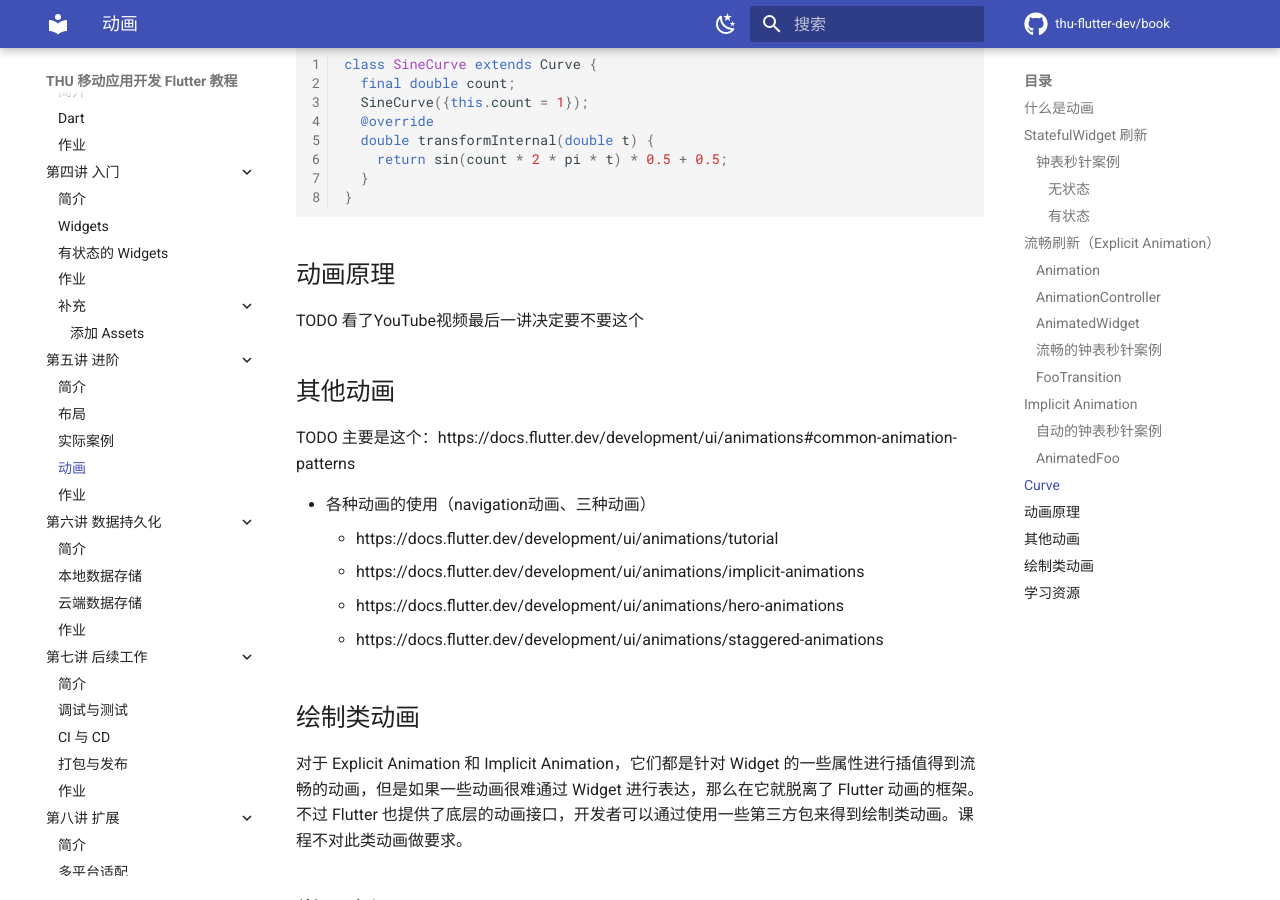
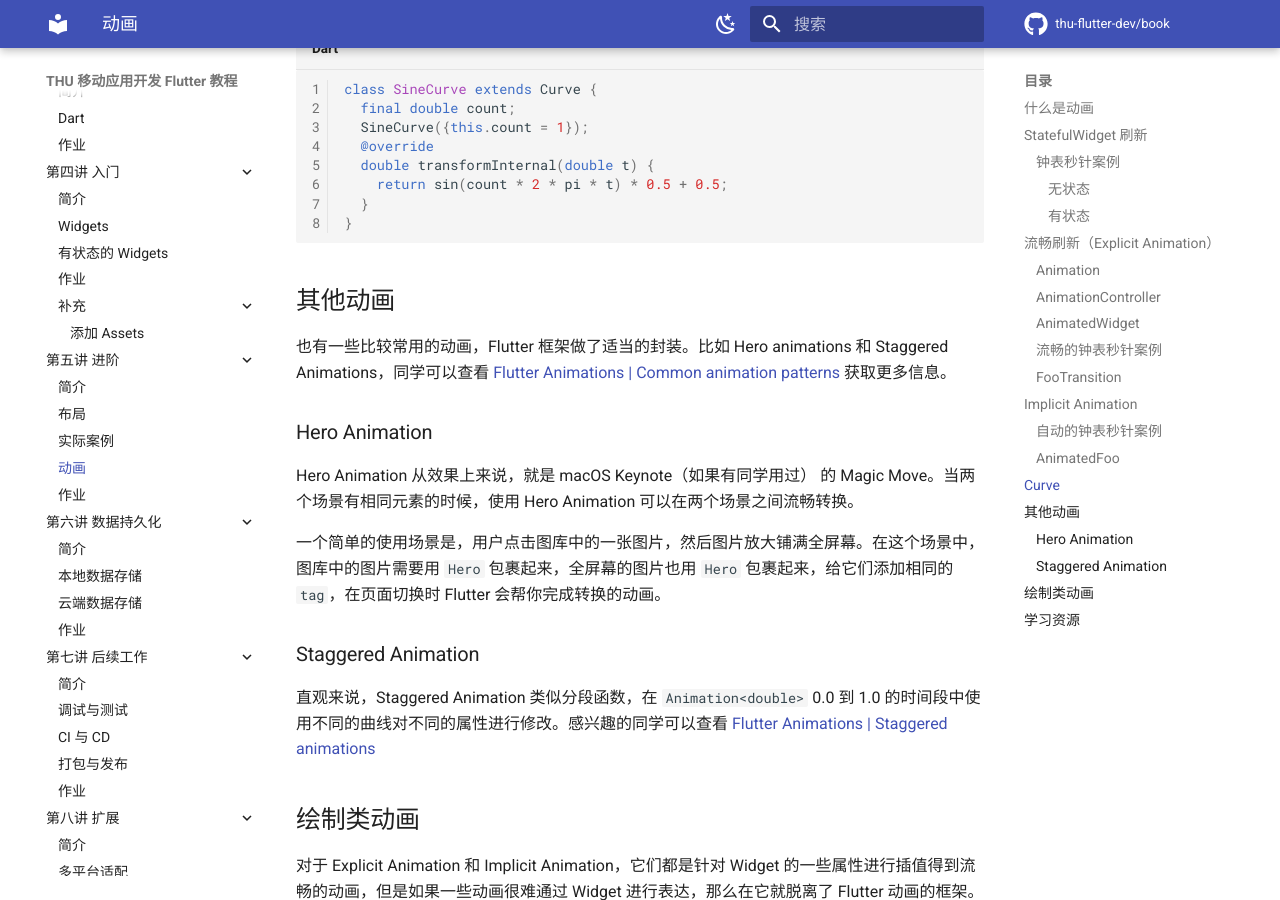
Before and after one commit to thu-mobile-dev/book, an MkDocs documentation site: the page built from docs/LECTURE/5/main-animation.md, in a window 1280 px wide and 900 px high, scrolled down 12506 px. Built offline with MkDocs 1.6.1 and Material for MkDocs 9.7.7, drawn with Linux system fonts in a browser that asks for light colours; comment, search, counter and statistics services are not loaded; some of the changed text lies outside the part shown.

Commit message:
finish 5.animation

````diff
--- a/docs/LECTURE/5/main-animation.md
+++ b/docs/LECTURE/5/main-animation.md
@@ -223,7 +223,7 @@ class _ClickableClickViewState extends State<ClickableClickView> {
 AnimationController({double? value, Duration? duration, Duration? reverseDuration, String? debugLabel, double lowerBound = 0.0, double upperBound = 1.0, AnimationBehavior animationBehavior = AnimationBehavior.normal, required TickerProvider vsync})
 ```
 
-可以看到必须要传入的参数有 `TickerProvider vsync`。对于这个参数的解释如下：对于连续刷新的动画，每秒要做到刷新 60 帧、或者 120 帧，这取决于设备屏幕的情况。我们需要有一个触发器来在每帧实际呈现在屏幕上之前、还在渲染的时候，告诉 `AnimationController` 让它根据当前的 `value` 和 设置的 `duration` 来计算出下一帧的 `value`。这个触发器就是 `vsync`。
+可以看到必须要传入的参数有 `TickerProvider vsync`。对于这个参数的解释如下：对于连续刷新的动画，每秒要做到刷新 60 帧、或者 120 帧，这取决于设备屏幕的情况。我们需要有一个触发器来在每帧实际呈现在屏幕上之前、还在渲染的时候，告诉 `AnimationController` 让它根据当前的 `value` 和 设置的 `duration` 来计算出下一帧的 `value`。这个触发器就是 `vsync`。（`Ticker` 的作用是每一帧都会进行一次触发。）
 
 关于 `vsync` 的获取，官方提供的方法是：
 
@@ -455,19 +455,19 @@ class SineCurve extends Curve {
 }
 ```
 
-## 动画原理
-
-TODO 看了YouTube视频最后一讲决定要不要这个
-
 ## 其他动画
 
-TODO 主要是这个：https://docs.flutter.dev/development/ui/animations#common-animation-patterns
+也有一些比较常用的动画，Flutter 框架做了适当的封装。比如 Hero animations 和 Staggered Animations，同学可以查看 [Flutter Animations | Common animation patterns](https://docs.flutter.dev/development/ui/animations#common-animation-patterns) 获取更多信息。
 
-- 各种动画的使用（navigation动画、三种动画）
-    - https://docs.flutter.dev/development/ui/animations/tutorial
-    - https://docs.flutter.dev/development/ui/animations/implicit-animations
-    - https://docs.flutter.dev/development/ui/animations/hero-animations
-    - https://docs.flutter.dev/development/ui/animations/staggered-animations
+### Hero Animation
+
+Hero Animation 从效果上来说，就是 macOS Keynote（如果有同学用过） 的 Magic Move。当两个场景有相同元素的时候，使用 Hero Animation 可以在两个场景之间流畅转换。
+
+一个简单的使用场景是，用户点击图库中的一张图片，然后图片放大铺满全屏幕。在这个场景中，图库中的图片需要用 `Hero` 包裹起来，全屏幕的图片也用 `Hero` 包裹起来，给它们添加相同的 `tag`，在页面切换时 Flutter 会帮你完成转换的动画。
+
+### Staggered Animation
+
+直观来说，Staggered Animation 类似分段函数，在 `Animation<double>` 0.0 到 1.0 的时间段中使用不同的曲线对不同的属性进行修改。感兴趣的同学可以查看 [Flutter Animations | Staggered animations](https://docs.flutter.dev/development/ui/animations/staggered-animations)
 
 ## 绘制类动画
 
````
